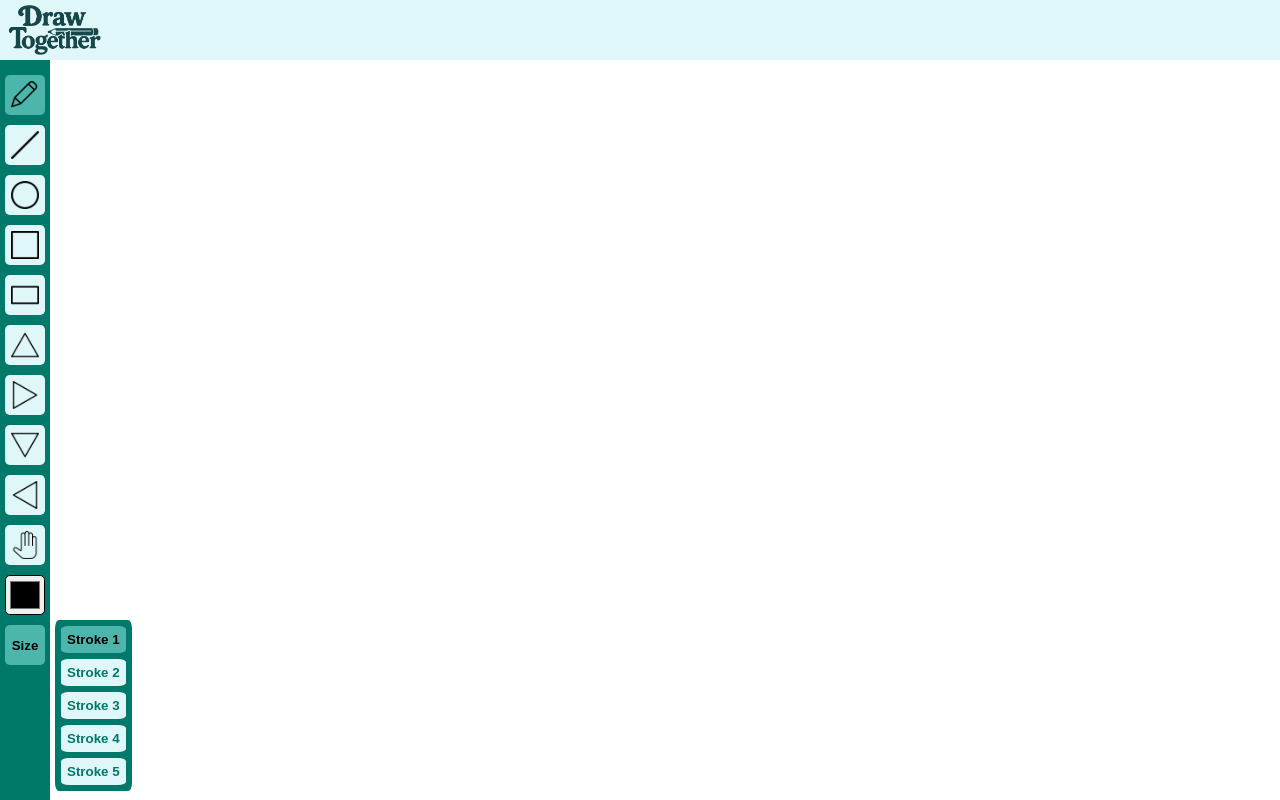
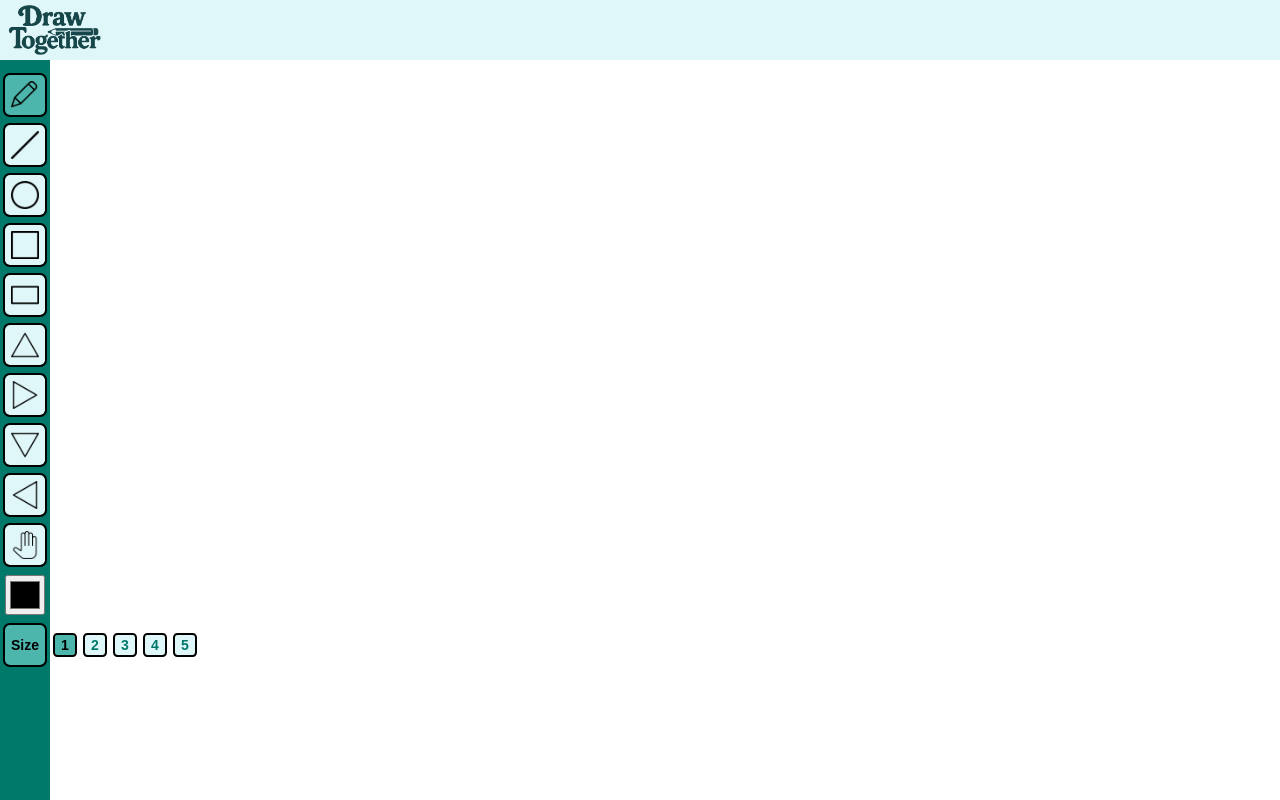
Before and after one commit to azeemabrarkhan/Draw-Together, a React (Vite) app in the folder frontend/: page / in a window 1280 px wide. Both pictures are taken after a click on the button "Size". Built offline with nearby package versions, Linux system fonts and the light colour scheme.

Commit message:
fix size buttons styling

```diff
--- a/frontend/src/components/tool-bar/styles.module.css
+++ b/frontend/src/components/tool-bar/styles.module.css
@@ -12,9 +12,6 @@
     width: 40px;
     min-width: 40px;
     text-align: center;
-    border-radius: 12%;
-    font-weight: var(--font-weight-bold);
-    color: var(--color-teal);
 
     .icon {
       height: 28px;
@@ -28,6 +25,7 @@
   .selected:hover {
     background-color: var(--color-medium-teal);
     color: var(--color-black);
+    /* outline: 2px solid var(--color-black); */
   }
 
   .color-selector {
@@ -35,24 +33,16 @@
   }
 
   .sizeButtonContainer {
-    display: inline-flex;
-    font-size: 12px;
+    display: flex;
     gap: 10px;
+    align-items: center;
 
-    .sizeToolTip {
-      background-color: var(--color-teal);
-      padding: 6px;
-      border-radius: 5%;
+    .sizes {
       z-index: 1;
-      display: flex;
-      flex-direction: column;
-      gap: 6px;
-
-      .selected,
-      .selected:hover {
-        background-color: var(--color-medium-teal);
-        color: var(--color-black);
-      }
+      padding: 0;
+      min-width: 20px;
+      height: 20px;
+      /* outline: 2px solid var(--color-black); */
     }
   }
 }
--- a/frontend/src/components/tool-bar/tool-bar.tsx
+++ b/frontend/src/components/tool-bar/tool-bar.tsx
@@ -76,16 +76,18 @@ export const ToolBar = (props: ToolBarPropsType) => {
         >
           Size
         </button>
-        {isSizeToolTipOpen && (
-          <div className={styles.sizeToolTip}>
-            {STROKE_SIZES.map((size) => (
-              <button
-                className={size === strokeSize ? styles.selected : ""}
-                onClick={() => handleStrokeSizeSelect(size)}
-              >{`Stroke ${size / 2}`}</button>
-            ))}
-          </div>
-        )}
+        {isSizeToolTipOpen &&
+          STROKE_SIZES.map((size) => (
+            <button
+              key={size}
+              className={`${styles.sizes} ${
+                size === strokeSize ? styles.selected : ""
+              }`}
+              onClick={() => handleStrokeSizeSelect(size)}
+            >
+              {size / 2}
+            </button>
+          ))}
       </div>
     </div>
   );
--- a/frontend/src/index.css
+++ b/frontend/src/index.css
@@ -58,13 +58,15 @@ a:hover {
 
 button {
   border-radius: 12%;
-  background-color: var(--color-sky);
   border: none;
   transition: background-color 0.3s ease;
   padding: 6px;
+  white-space: nowrap;
+  font-weight: var(--font-weight-bold);
+  font-size: 14px;
   color: var(--color-teal);
-  font-weight: var(--font-weight-bold);
-  white-space: nowrap;
+  background-color: var(--color-sky);
+  outline: 2px solid var(--color-black);
 }
 
 button:hover {
```
